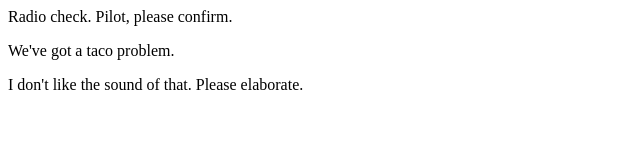
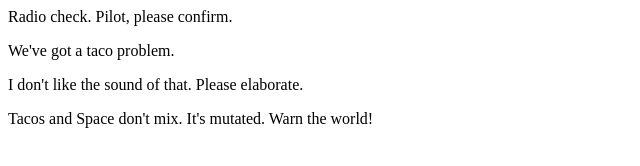
Before and after one commit to brendenmoore/Communication-Log, a plain HTML site: page index.html in a window 1280 px wide. Shown: the whole page, without its empty margins (0-640 px from the left). Drawn offline with Linux system fonts and the light colour scheme.

Commit message:
Added a warning

```diff
--- a/index.html
+++ b/index.html
@@ -4,6 +4,7 @@
     <p>Radio check. Pilot, please confirm.</p>
     <p>We've got a taco problem.</p>
     <p>I don't like the sound of that. Please elaborate.</p>
+    <p>Tacos and Space don't mix. It's mutated. Warn the world!</p>
 </body>
 
 </html>
```
